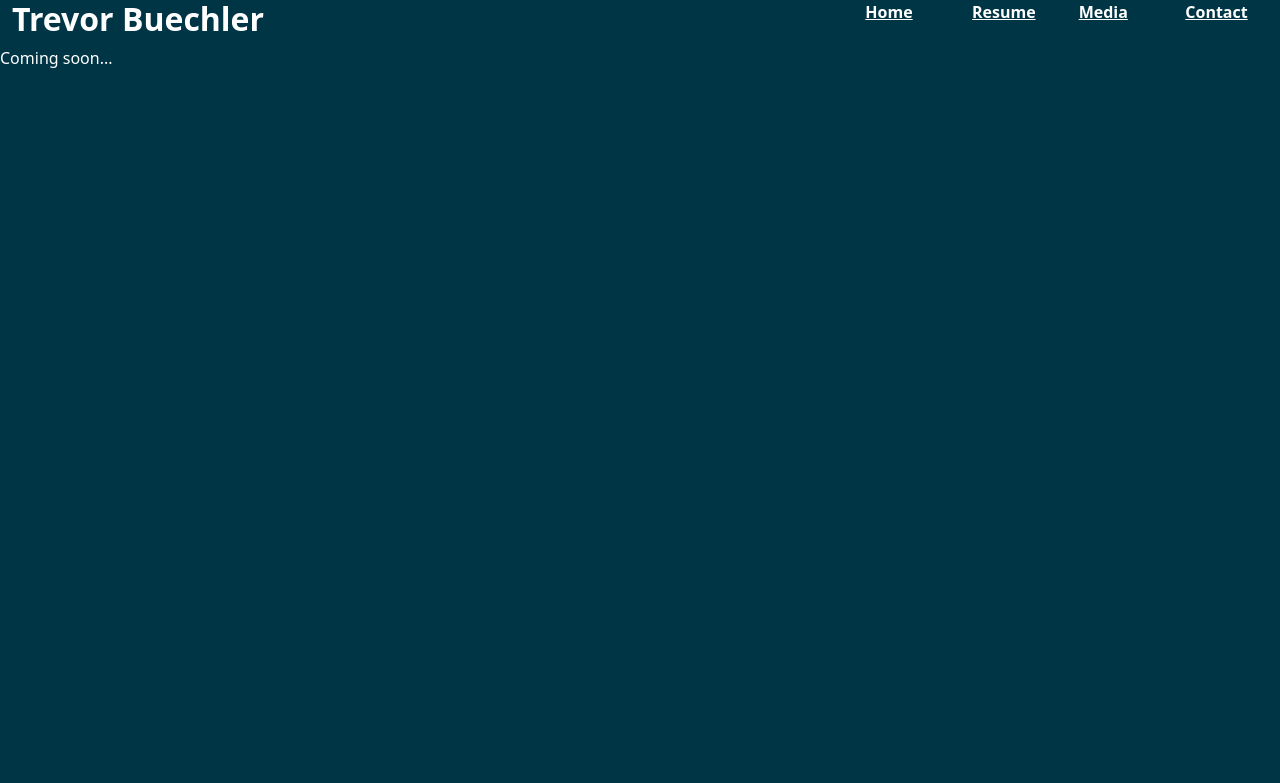
After one commit to wonderrxjr/WebsiteProject, a Flask app: page /media in a window 1280 px wide. The commit adds this page. Shown: the top 783 px of the page. Run offline with Flask 3, Linux system fonts and the light colour scheme.

Commit message:
Creating new HTML, fixing headers

```diff
--- a/static/stylesheets/style.css
+++ b/static/stylesheets/style.css
@@ -2,3 +2,8 @@ body {
     background-color: #003546;
     color: #ffffff;
 }
+
+a {
+    color: #ffffff;
+    font-weight: bold;
+}
--- /dev/null
+++ b/templates/media.html
@@ -0,0 +1,35 @@
+<html>
+
+    <head>
+        <title>Media</title>
+        <!-- Bootstrap CSS -->
+        <link href="https://cdn.jsdelivr.net/npm/bootstrap@5.3.3/dist/css/bootstrap.min.css" rel="stylesheet"
+            integrity="sha384-QWTKZyjpPEjISv5WaRU9OFeRpok6YctnYmDr5pNlyT2bRjXh0JMhjY6hW+ALEwIH" crossorigin="anonymous">
+        <link href="{{ url_for('static', filename='stylesheets/style.css')}}" rel="stylesheet">
+    </head>
+
+    <body>
+        <header>
+            <div class="container-fluid">
+                <div class="row">
+                    <div class="col-8">
+                        <h2><a href="/" style="text-decoration: none;">Trevor Buechler</a></h2>
+                    </div>
+                    <div class="col-1">
+                        <a href="/">Home</a>
+                    </div>
+                    <div class="col-1">
+                        <a href="https://drive.google.com/file/d/1p9SdetmSVCb9a_e2HcEAJJCxBZcJcbB2/view?usp=sharing", target="_blank">Resume</a>
+                    </div>
+                    <div class="col-1">
+                        <a href="/media">Media</a>
+                    </div>
+                    <div class="col-1">
+                        <a href="/contact">Contact</a>
+                    </div>
+                </div>
+            </div>
+        </header>
+        <p>Coming soon...</p>
+    </body>
+</html>
--- a/test.py
+++ b/test.py
@@ -6,3 +6,13 @@ app = Flask(__name__)
 def index():
     # Render the test.html template
     return render_template('index.html')
+
+@app.route('/media')
+def media():
+    # Render the media.html template
+    return render_template('media.html')
+
+@app.route('/contact')
+def contact():
+    # Render the contact.html template
+    return render_template('contact.html')
```
Also changed, not shown: templates/contact.html (added, +35 -0 lines), templates/index.html (+7 -4 lines).
